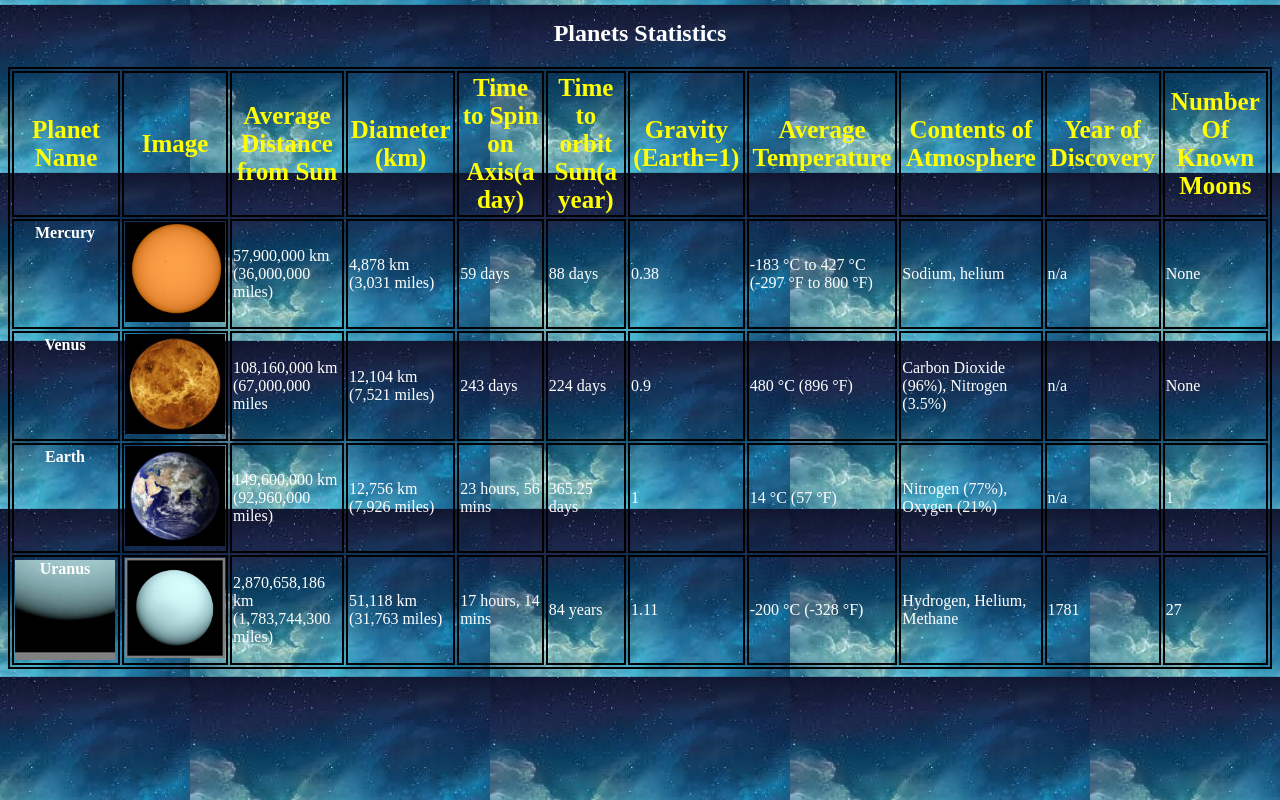
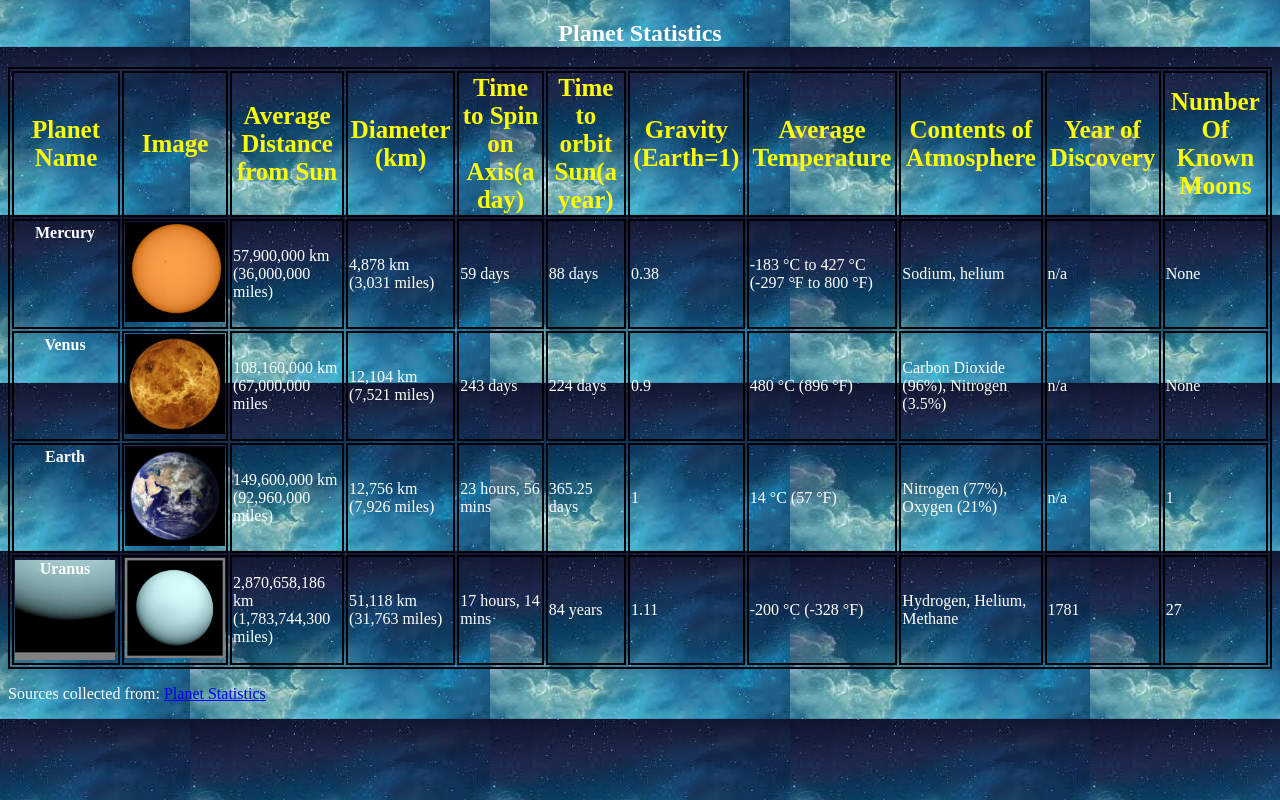
Before and after one commit to Ameya014/Lab5, a plain HTML site: page index.html in a window 1280 px wide. Drawn offline with Linux system fonts and the light colour scheme; files whose address does not match are found by name.

Commit message:
changes after validation

```diff
--- a/index.html
+++ b/index.html
@@ -7,7 +7,7 @@
 </head>
 
 <body>
-	<h2>Planets Statistics</h2>
+	<h2>Planet Statistics</h2>
 <table style="width:100%">
   <tr class = "headers">
     <th>Planet Name</th>
@@ -83,6 +83,10 @@
 	<td>27</td>
   </tr>
 </table>
+  <footer>
+      <p> Sources collected from: <a href="https://www.bobthealien.co.uk/solarsystem/table.htm">Planet Statistics</a>
+
+  </footer>
 
 </body>
 </html>
--- a/style.css
+++ b/style.css
@@ -43,8 +43,6 @@ tr.headers{
 	color: white;
   }
 
-
-
 .Uranus {
 	display: block;
 	width: 100px;
```
Lines whose indentation alone changed are shown as unchanged.
